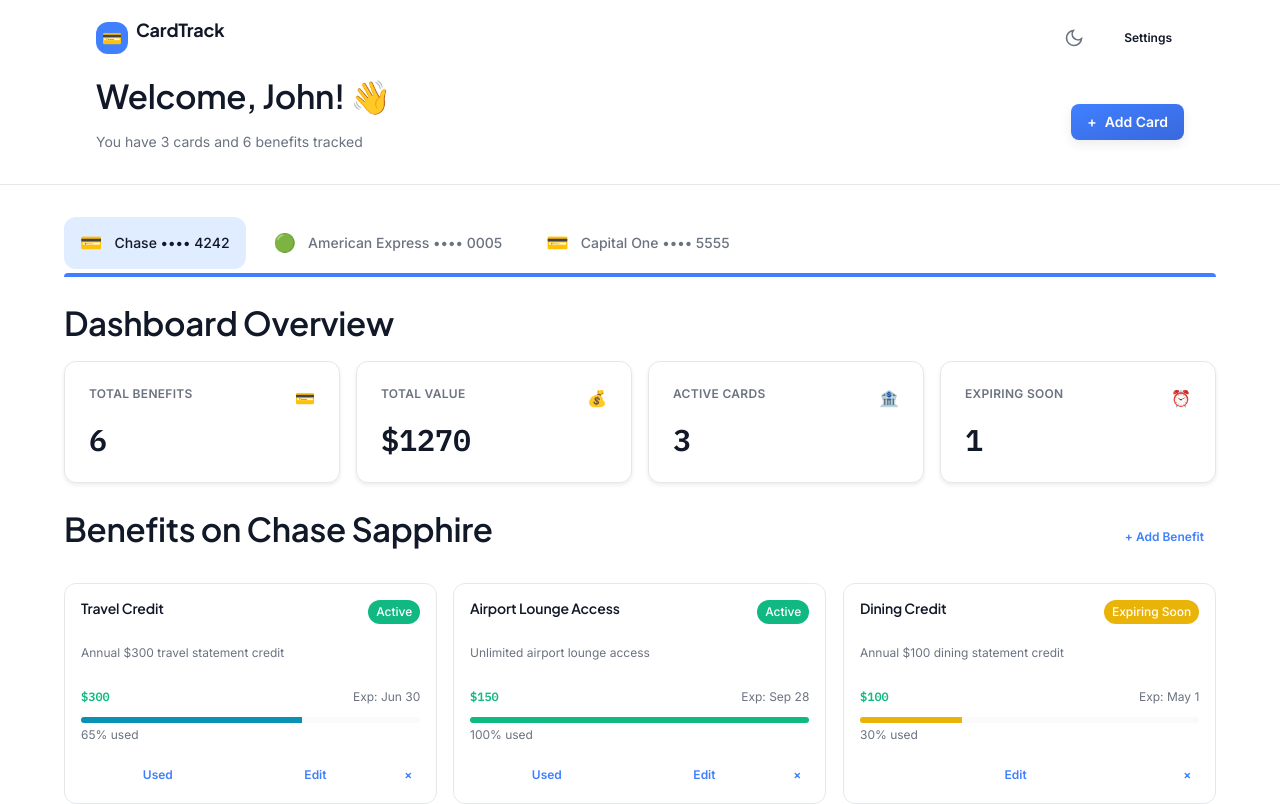
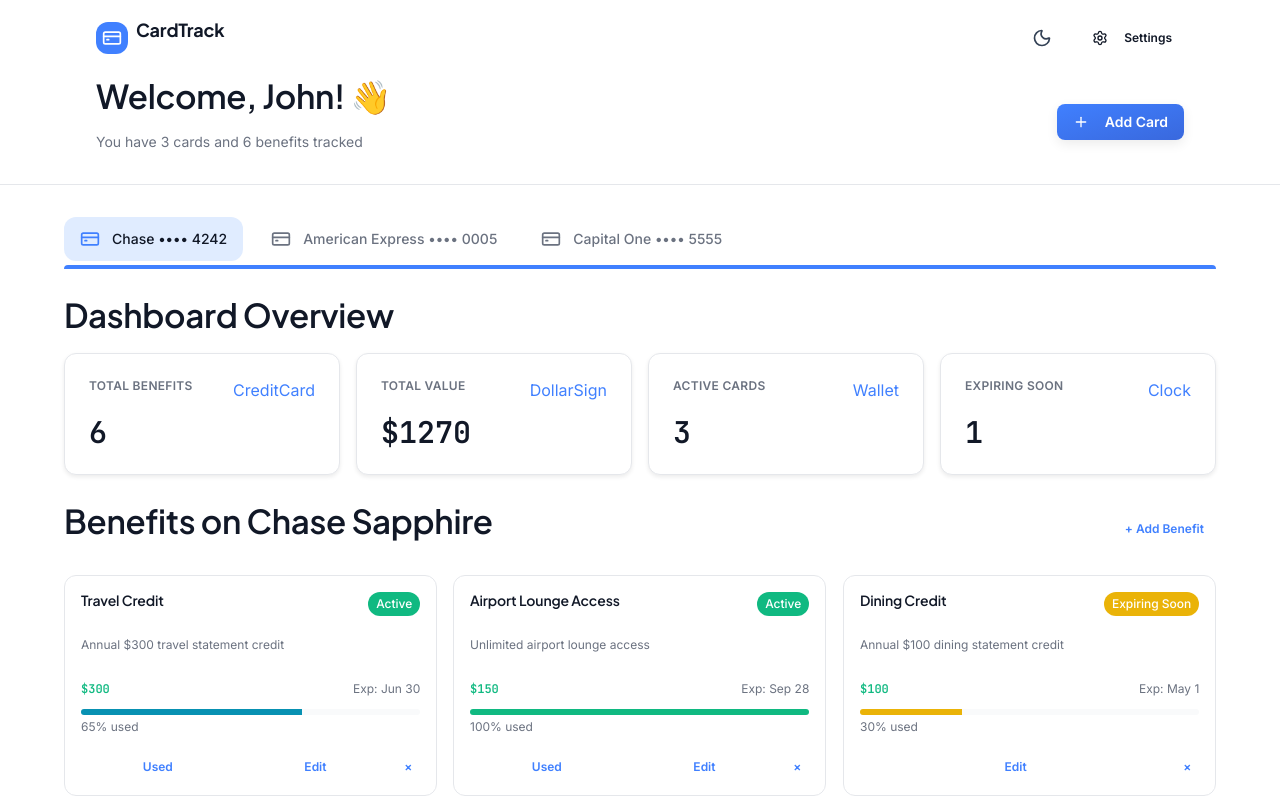
Before and after one commit to manishslal/Card-Benefits, a Next.js app: page / in a window 1280 px wide. Shown: the top 804 px of the page. Built offline with nearby package versions, Linux system fonts and the light colour scheme.

Commit message:
auto-commit: 2026-04-03 02:11:03

```diff
--- a/src/app/(auth)/login/page.tsx
+++ b/src/app/(auth)/login/page.tsx
@@ -5,6 +5,7 @@
 import Button from '@/components/ui/button';
 import Input from '@/components/ui/Input';
 import { SafeDarkModeToggle } from '@/components/SafeDarkModeToggle';
+import { CreditCard } from 'lucide-react';
 
 /**
  * Login Page - Redesigned
@@ -106,7 +107,7 @@
               className="w-8 h-8 rounded-lg flex items-center justify-center text-white font-bold"
               style={{ backgroundColor: 'var(--color-primary)' }}
             >
-              💳
+              <CreditCard size={20} />
             </div>
             <h1 className="text-lg font-bold text-[var(--color-text)]">
               CardTrack
--- a/src/app/(auth)/signup/page.tsx
+++ b/src/app/(auth)/signup/page.tsx
@@ -5,6 +5,7 @@
 import Button from '@/components/ui/button';
 import Input from '@/components/ui/Input';
 import { SafeDarkModeToggle } from '@/components/SafeDarkModeToggle';
+import { CreditCard } from 'lucide-react';
 
 /**
  * Signup Page - Redesigned
@@ -121,7 +122,7 @@
               className="w-8 h-8 rounded-lg flex items-center justify-center text-white font-bold"
               style={{ backgroundColor: 'var(--color-primary)' }}
             >
-              💳
+              <CreditCard size={20} />
             </div>
             <h1 className="text-lg font-bold text-[var(--color-text)]">
               CardTrack
--- a/src/app/(dashboard)/page.tsx
+++ b/src/app/(dashboard)/page.tsx
@@ -7,6 +7,7 @@
 import CardSwitcher from '@/components/features/CardSwitcher';
 import DashboardSummary from '@/components/features/DashboardSummary';
 import BenefitsGrid from '@/components/features/BenefitsGrid';
+import { CreditCard, Settings, Plus } from 'lucide-react';
 
 /**
  * Dashboard Page - Redesigned
@@ -110,25 +111,25 @@
     {
       label: 'Total Benefits',
       value: mockBenefits.length,
-      icon: '💳',
+      icon: 'CreditCard',
       variant: 'default' as const,
     },
     {
       label: 'Total Value',
       value: `$${mockBenefits.reduce((sum, b) => sum + (b.value || 0), 0)}`,
-      icon: '💰',
+      icon: 'DollarSign',
       variant: 'default' as const,
     },
     {
       label: 'Active Cards',
       value: mockCards.length,
-      icon: '🏦',
+      icon: 'Wallet',
       variant: 'default' as const,
     },
     {
       label: 'Expiring Soon',
       value: mockBenefits.filter((b) => b.status === 'expiring').length,
-      icon: '⏰',
+      icon: 'Clock',
       variant: 'default' as const,
     },
   ];
@@ -151,7 +152,7 @@
                 className="w-8 h-8 rounded-lg flex items-center justify-center text-white font-bold"
                 style={{ backgroundColor: 'var(--color-primary)' }}
               >
-                💳
+                <CreditCard size={20} />
               </div>
               <h1 className="text-lg font-bold text-[var(--color-text)]">
                 CardTrack
@@ -163,6 +164,7 @@
               <SafeDarkModeToggle />
               <Link href="/settings">
                 <Button variant="outline" size="sm">
+                  <Settings size={16} className="mr-2" />
                   Settings
                 </Button>
               </Link>
@@ -188,8 +190,8 @@
             <Button
               variant="primary"
               size="md"
-              leftIcon="+"
             >
+              <Plus size={16} className="mr-2" />
               Add Card
             </Button>
           </div>
--- a/src/app/layout.tsx
+++ b/src/app/layout.tsx
@@ -57,7 +57,7 @@
           Import Google Fonts for design system typography
         */}
         <link
-          href="https://fonts.googleapis.com/css2?family=Inter:wght@400;500;600;700&family=Plus+Jakarta+Sans:wght@600;700&family=IBM+Plex+Mono:wght@400;600&display=swap"
+          href="https://fonts.googleapis.com/css2?family=Inter:wght@400;500;600;700&family=Plus+Jakarta+Sans:wght@600;700&family=JetBrains+Mono:wght@400;500;600&display=swap"
           rel="stylesheet"
         />
         {/*
--- a/src/components/SafeDarkModeToggle.tsx
+++ b/src/components/SafeDarkModeToggle.tsx
@@ -2,6 +2,7 @@
 
 import React, { Suspense } from 'react';
 import dynamic from 'next/dynamic';
+import { Moon } from 'lucide-react';
 
 // Dynamically import the real DarkModeToggle to avoid SSR issues
 const RealDarkModeToggle = dynamic(
@@ -13,7 +14,7 @@
         aria-label="Toggle dark mode"
         disabled
       >
-        🌙
+        <Moon size={20} className="text-slate-700" />
       </button>
     ),
     ssr: false, // Disable server-side rendering for this component
@@ -29,7 +30,7 @@
           aria-label="Toggle dark mode"
           disabled
         >
-          🌙
+          <Moon size={20} className="text-slate-700" />
         </button>
       }
     >
--- a/src/components/features/CardSwitcher.tsx
+++ b/src/components/features/CardSwitcher.tsx
@@ -1,6 +1,7 @@
 'use client';
 
 import React, { useRef, useState } from 'react';
+import { CreditCard, ChevronLeft, ChevronRight } from 'lucide-react';
 
 interface Card {
   id: string;
@@ -20,7 +21,7 @@
  * CardSwitcher Component - Premium Tab Interface
  *
  * Displays credit cards as a beautiful tab interface with:
- * - Card type icons
+ * - Card type icons using Lucide React
  * - Last 4 digits
  * - Smooth transitions
  * - Mobile: horizontal scroll
@@ -67,21 +68,6 @@
       });
     };
 
-    const getCardIcon = (type: Card['type']) => {
-      switch (type) {
-        case 'visa':
-          return '💳';
-        case 'mastercard':
-          return '💳';
-        case 'amex':
-          return '🟢';
-        case 'discover':
-          return '🔶';
-        default:
-          return '💳';
-      }
-    };
-
     const getCardLabel = (card: Card) => {
       return `${card.issuer} •••• ${card.lastFour}`;
     };
@@ -102,7 +88,7 @@
               focus-visible:outline-offset-2"
             aria-label="Scroll cards left"
           >
-            ←
+            <ChevronLeft size={16} />
           </button>
         )}
 
@@ -133,9 +119,11 @@
                 `}
               >
                 {/* Card type icon */}
-                <span className="text-lg" aria-hidden="true">
-                  {getCardIcon(card.type)}
-                </span>
+                <CreditCard
+                  size={20}
+                  className={isSelected ? 'text-[var(--color-primary)]' : 'text-[var(--color-text-secondary)]'}
+                  aria-hidden="true"
+                />
 
                 {/* Card label */}
                 <span
@@ -173,7 +161,7 @@
               focus-visible:outline-offset-2"
             aria-label="Scroll cards right"
           >
-            →
+            <ChevronRight size={16} />
           </button>
         )}
 
--- a/src/components/ui/DarkModeToggle.tsx
+++ b/src/components/ui/DarkModeToggle.tsx
@@ -3,10 +3,12 @@
 import React from 'react';
 import { useTheme } from '@/components/providers/ThemeProvider';
 import { Button } from './button';
+import { Sun, Moon } from 'lucide-react';
 
 /**
  * DarkModeToggle - Theme Switcher Button
  * Allows users to toggle between light and dark modes
+ * Uses Lucide React icons for a professional appearance
  */
 export function DarkModeToggle() {
   const { isDark, setTheme } = useTheme();
@@ -21,38 +23,12 @@
       size="md"
       onClick={handleToggle}
       title={isDark ? 'Switch to light mode' : 'Switch to dark mode'}
-      aria-label="Toggle dark mode"
+      aria-label={isDark ? 'Switch to light mode' : 'Switch to dark mode'}
     >
       {isDark ? (
-        <svg
-          width="20"
-          height="20"
-          viewBox="0 0 24 24"
-          fill="none"
-          stroke="currentColor"
-          strokeWidth="2"
-        >
-          <circle cx="12" cy="12" r="5" />
-          <line x1="12" y1="1" x2="12" y2="3" />
-          <line x1="12" y1="21" x2="12" y2="23" />
-          <line x1="4.22" y1="4.22" x2="5.64" y2="5.64" />
-          <line x1="18.36" y1="18.36" x2="19.78" y2="19.78" />
-          <line x1="1" y1="12" x2="3" y2="12" />
-          <line x1="21" y1="12" x2="23" y2="12" />
-          <line x1="4.22" y1="19.78" x2="5.64" y2="18.36" />
-          <line x1="18.36" y1="5.64" x2="19.78" y2="4.22" />
-        </svg>
+        <Sun size={20} className="text-yellow-400" />
       ) : (
-        <svg
-          width="20"
-          height="20"
-          viewBox="0 0 24 24"
-          fill="none"
-          stroke="currentColor"
-          strokeWidth="2"
-        >
-          <path d="M21 12.79A9 9 0 1 1 11.21 3 7 7 0 0 0 21 12.79z" />
-        </svg>
+        <Moon size={20} className="text-slate-700" />
       )}
     </Button>
   );
--- a/src/styles/design-tokens.css
+++ b/src/styles/design-tokens.css
@@ -56,7 +56,7 @@
      ======================================== */
   --font-primary: 'Inter', system-ui, -apple-system, sans-serif;
   --font-heading: 'Plus Jakarta Sans', system-ui, -apple-system, sans-serif;
-  --font-mono: 'IBM Plex Mono', 'Monaco', 'Courier New', monospace;
+  --font-mono: 'JetBrains Mono', 'Monaco', 'Courier New', monospace;
 
   /* Font Sizes - Desktop (modular scale 1.125x) */
   --text-h1: 48px;
```
Also changed, not shown: src/app/(dashboard)/card/[id]/page.tsx (+9 -6 lines), src/app/page.tsx (+16 -7 lines), src/components/ui/Icon.tsx (added, +63 -0 lines).
